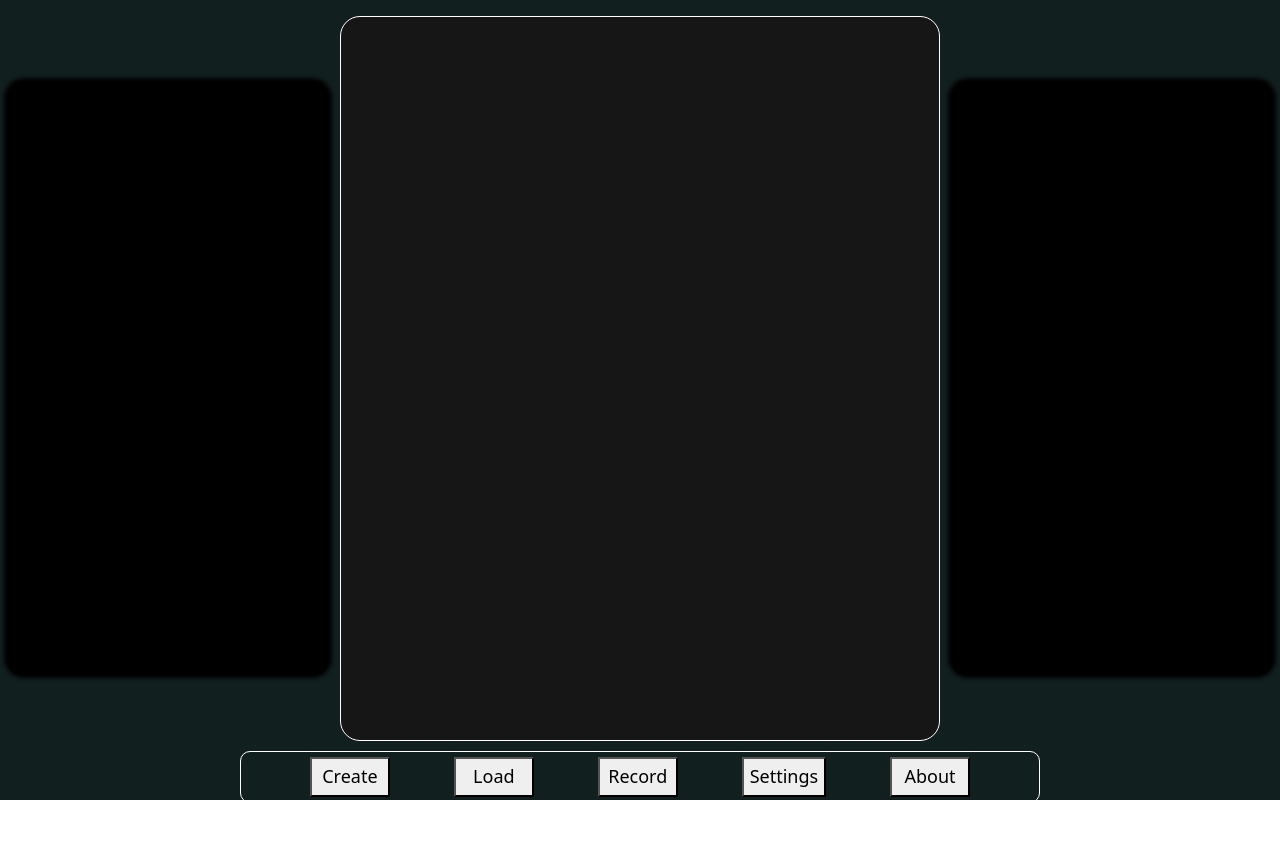
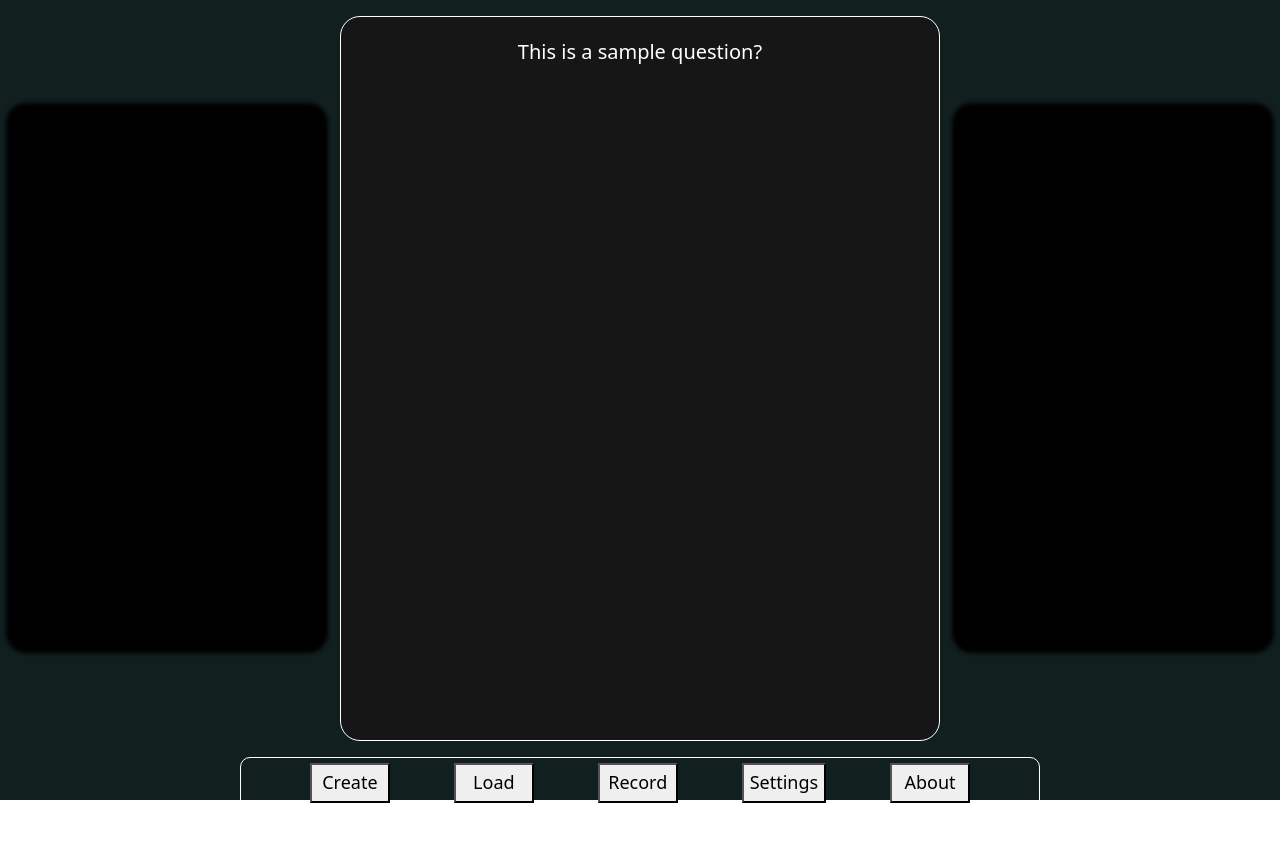
Before and after one commit to J-Wll/flashcards, a React (Vite) app: page / in a window 1280 px wide. Shown: the top 842 px of the page. Built offline with nearby package versions, Linux system fonts and the light colour scheme.

Commit message:
Styling changes, active flashcard class

```diff
--- a/src/App.jsx
+++ b/src/App.jsx
@@ -11,7 +11,7 @@ function App() {
 
   return (
     <div className="flex-container">
-      <h1 className='text-white my-3'>Flashcards</h1>
+      <h1 className='text-white mt-1 mb-3'>Flashcards</h1>
       <FlashcardHandler/>
       <Footer/>
     </div>
--- a/src/Flashcard.jsx
+++ b/src/Flashcard.jsx
@@ -5,7 +5,9 @@ function conditionalReturn(props) {
     if (props.inactive) {
         return (<div className={`flashcard inactive`}></div>)
     }
-    else { return (<div className={`flashcard ${props.extraClasses}`}></div>) }
+    else { return (<div className={`flashcard active ${props.extraClasses}`}>
+        <p className="text-white">This is a sample question?</p>
+    </div>) }
 }
 
 export default function Flashcard(props) {
--- a/src/FlashcardHandler.jsx
+++ b/src/FlashcardHandler.jsx
@@ -11,7 +11,7 @@ export default function FlashcardHandler() {
                 <Flashcard inactive={true} />
             </div>
 
-            <div className="control-bar">
+            <div className="control-bar my-3">
                 <button className="control-buttons">Create</button>
                 <button className="control-buttons">Load</button>
                 <button className="control-buttons">Record</button>
--- a/src/Footer.jsx
+++ b/src/Footer.jsx
@@ -1,7 +1,7 @@
 export default function Footer() {
     return (
         <footer>
-            <p className="text-white mt-4 mb-1">Made by <a className="text-white"href="https://github.com/J-Wll">Joe Westwell</a></p>
+            <p className="text-white mt-0 mb-1">Made by <a className="text-white"href="https://github.com/J-Wll">Joe Westwell</a></p>
         </footer>
     )
 }
--- a/src/css/Flashcard.css
+++ b/src/css/Flashcard.css
@@ -5,16 +5,24 @@
     background-color: rgb(22, 22, 22);
     border-radius: 20px;
     border:1px solid white;
-    margin: 0px 4px 0px 4px;
+    margin: 0px 6px 0px 6px;
     /* box-shadow: 650px 0px 5px -50px, -650px 0px 5px -50px; */
 }
 
 .inactive{
     min-width: 10px;
-    width: 450px;
-    height: 600px;
+    width: 400px;
+    height: 550px;
     background-color: black;
     border: none;
     filter:blur(2px);
     cursor: pointer;
 }
+
+.active{
+    display: flex;
+    flex-direction: column;
+    align-items:center;
+    font-size: 20px;
+    padding: 20px;
+}
--- a/src/css/FlashcardHandler.css
+++ b/src/css/FlashcardHandler.css
@@ -19,7 +19,7 @@
     padding: 5px;
     width: 800px;
     border-radius: 10px;
-    margin: 10px;
+    /* margin: 10px; */
     box-sizing: border-box;
 }
 
```
